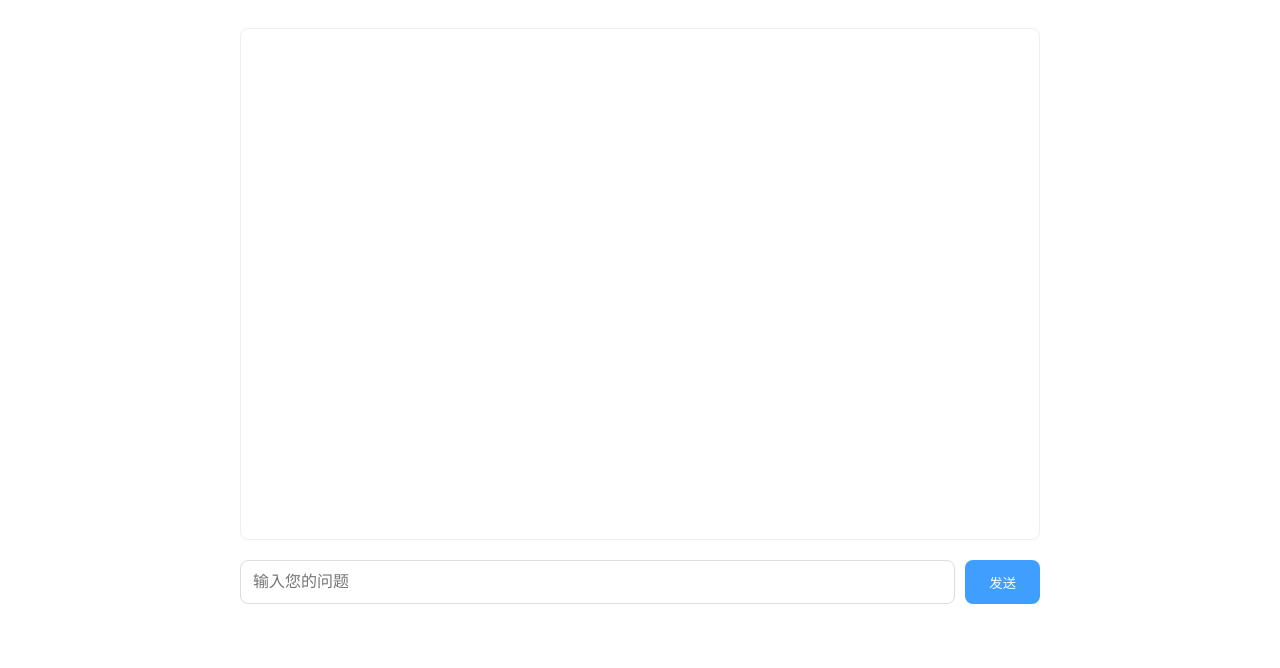
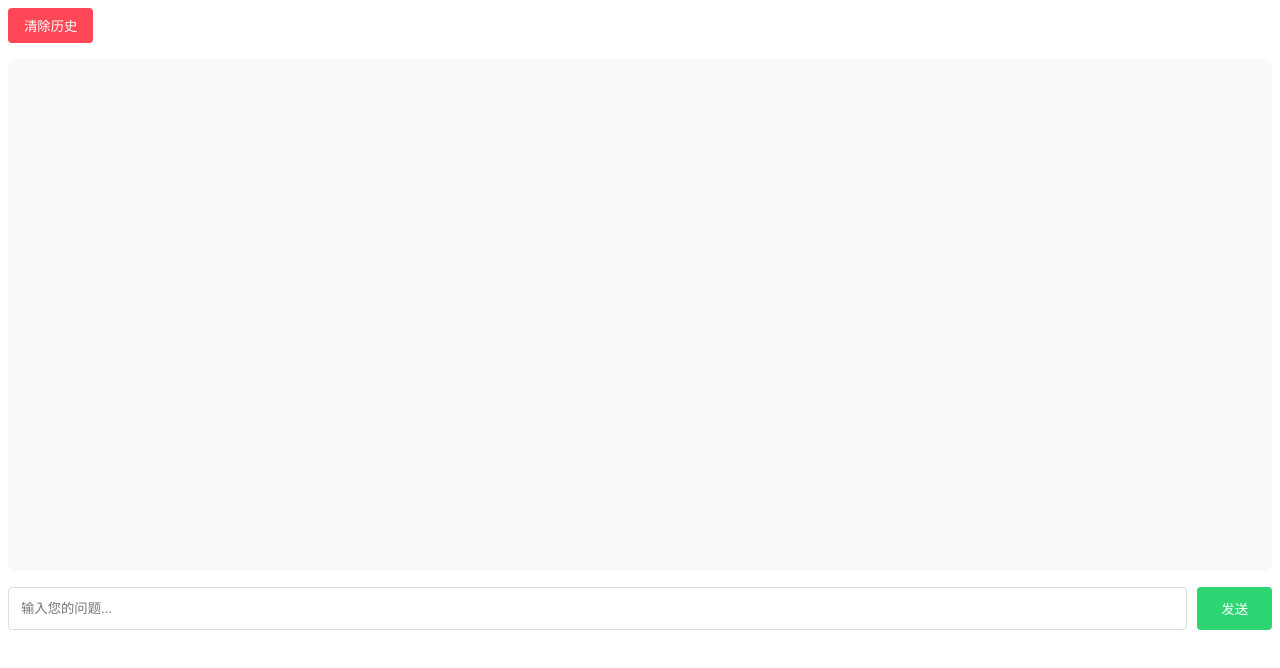
Before and after one commit to Huanswurst/Playground, a Vue app: page /student/geo-attendance-test in a window 1280 px wide. Shown: the top 668 px of the page. Built offline with nearby package versions, Linux system fonts and the light colour scheme.

Commit message:
Update GeoFaceRecognitionAttendanceTest.vue

```diff
--- a/src/views/student/GeoFaceRecognitionAttendanceTest.vue
+++ b/src/views/student/GeoFaceRecognitionAttendanceTest.vue
@@ -1,191 +1,243 @@
 <template>
   <div class="chat-container">
+    <!-- 操作按钮区域 -->
+    <div class="action-buttons">
+      <button @click="clearHistory" class="btn-clear">清除历史</button>
+      <button
+        @click="stopGeneration"
+        class="btn-stop"
+        v-if="isLoading"
+      >
+        停止生成
+      </button>
+    </div>
+
+    <!-- 消息展示区域 -->
     <div class="messages">
-      <div v-for="(msg, index) in history" :key="index" :class="['message', msg.role]">
+      <div v-for="(msg, index) in messages" :key="index" :class="['message', msg.role]">
         <div class="avatar">
           <span v-if="msg.role === 'user'">👤</span>
           <span v-else>🤖</span>
         </div>
         <div class="content">{{ msg.content }}</div>
       </div>
-      <div v-if="loading" class="loading">AI正在生成...</div>
+      <div v-if="isLoading" class="loading">AI正在思考中...</div>
     </div>
 
+    <!-- 输入区域 -->
     <div class="input-area">
       <input
-        v-model="input"
-        placeholder="输入您的问题"
+        v-model="inputText"
+        placeholder="输入您的问题..."
         @keyup.enter="sendMessage"
-        :disabled="loading"
+        :disabled="isLoading"
       />
-      <button @click="sendMessage" :disabled="loading">
-        {{ loading ? '生成中...' : '发送' }}
+      <button
+        @click="sendMessage"
+        :disabled="isLoading"
+        class="btn-send"
+      >
+        {{ isLoading ? '发送中...' : '发送' }}
       </button>
     </div>
   </div>
 </template>
 
-<script>
-export default {
-  data() {
-    return {
-      history: JSON.parse(localStorage.getItem('chatHistory')) || [],
-      input: '',
-      loading: false,
-      controller: null
+<script setup>
+import { ref } from 'vue'
+
+// 状态管理
+const messages = ref(JSON.parse(localStorage.getItem('chatHistory')) || [])
+const inputText = ref('')
+const isLoading = ref(false)
+const controller = ref(null)
+
+// 清除历史记录
+const clearHistory = () => {
+  messages.value = []
+  localStorage.removeItem('chatHistory')
+  showToast('历史记录已清除')
 }
-  },
-  methods: {
-    async sendMessage() {
-      if (!this.input.trim() || this.loading) return
 
-      this.loading = true
-      this.history.push({ role: 'user', content: this.input })
-      this.history.push({ role: 'assistant', content: '' })
+// 停止生成
+const stopGeneration = () => {
+  if (controller.value) {
+    controller.value.abort()
+    isLoading.value = false
+    showToast('已停止生成')
+  }
+}
+
+// 显示临时提示
+const showToast = (text) => {
+  const toast = document.createElement('div')
+  toast.className = 'toast-message'
+  toast.textContent = text
+  document.body.appendChild(toast)
+
+  setTimeout(() => {
+    toast.remove()
+  }, 2000)
+}
+
+// 发送消息
+const sendMessage = async () => {
+  if (!inputText.value.trim() || isLoading.value) return
 
   try {
-        this.controller = new AbortController()
-        const response = await fetch('https://www.huanswurst.top/api/chat', {
+    isLoading.value = true
+    messages.value.push({ role: 'user', content: inputText.value })
+    messages.value.push({ role: 'assistant', content: '' })
+    const messageIndex = messages.value.length - 1
+
+    controller.value = new AbortController()
+
+    const response = await fetch('/api/chat-stream', {
       method: 'POST',
       headers: { 'Content-Type': 'application/json' },
       body: JSON.stringify({
-            messages: [
-              {
-                role: "system",
-                content: ""
-              },
-              ...this.history.filter(m => m.role !== 'assistant')
-            ],
-            stream: true
+        messages: messages.value.slice(0, -1)
       }),
-          signal: this.controller.signal
+      signal: controller.value.signal
     })
 
     const reader = response.body.getReader()
     const decoder = new TextDecoder()
-        let assistantIndex = this.history.length - 1
 
     while (true) {
       const { done, value } = await reader.read()
       if (done) break
 
-          const chunk = decoder.decode(value)
-          const lines = chunk.split('\n').filter(l => l.startsWith('data: '))
+      const chunk = decoder.decode(value, { stream: true })
+      processChunk(chunk, messageIndex)
+    }
 
-          lines.forEach(line => {
+  } catch (error) {
+    handleError(error, messageIndex)
+  } finally {
+    finalizeRequest(messageIndex)
+  }
+}
+
+// 处理数据块
+const processChunk = (chunk, messageIndex) => {
+  chunk.split('\n\n').forEach(line => {
+    if (!line.startsWith('data: ')) return
     try {
       const data = JSON.parse(line.replace('data: ', ''))
       if (data.choices?.[0]?.delta?.content) {
-                this.history[assistantIndex].content += data.choices[0].delta.content
+        messages.value[messageIndex].content += data.choices[0].delta.content
       }
     } catch (e) {
-              console.warn('解析错误:', e)
+      console.warn('数据解析错误:', e)
     }
   })
 }
-      } catch (error) {
+
+// 错误处理
+const handleError = (error, messageIndex) => {
   if (error.name !== 'AbortError') {
-          this.history[assistantIndex].content = '请求失败，请重试'
-        }
-      } finally {
-        this.loading = false
-        this.input = ''
-        localStorage.setItem('chatHistory', JSON.stringify(this.history))
+    messages.value[messageIndex].content = '❌ 请求失败: ' + error.message
   }
 }
-  },
-  beforeUnmount() {
-    if (this.controller) {
-      this.controller.abort()
+
+// 结束请求处理
+const finalizeRequest = (messageIndex) => {
+  isLoading.value = false
+  inputText.value = ''
+  controller.value = null
+  saveHistory()
+
+  // 自动滚动到底部
+  setTimeout(() => {
+    const container = document.querySelector('.messages')
+    container.scrollTop = container.scrollHeight
+  }, 100)
 }
-  }
+
+// 保存历史记录
+const saveHistory = () => {
+  localStorage.setItem('chatHistory', JSON.stringify(
+    messages.value.filter(m => m.content.trim())
+  ))
 }
 </script>
 
 <style>
-.chat-container {
-  max-width: 800px;
-  margin: 0 auto;
-  padding: 20px;
+/* 新增样式 */
+.action-buttons {
+  margin-bottom: 1rem;
+  display: flex;
+  gap: 10px;
 }
 
-.messages {
-  height: 60vh;
-  overflow-y: auto;
-  border: 1px solid #eee;
-  border-radius: 8px;
-  padding: 15px;
-  margin-bottom: 20px;
+.btn-clear, .btn-stop {
+  padding: 8px 16px;
+  border-radius: 4px;
+  border: none;
+  cursor: pointer;
+  transition: opacity 0.2s;
 }
 
-.message {
-  display: flex;
-  gap: 12px;
-  margin: 15px 0;
-}
-
-.message.user {
-  flex-direction: row-reverse;
-}
-
-.avatar {
-  width: 40px;
-  height: 40px;
-  border-radius: 50%;
-  background: #f0f0f0;
-  display: flex;
-  align-items: center;
-  justify-content: center;
-  flex-shrink: 0;
-}
-
-.content {
-  max-width: 70%;
-  padding: 12px;
-  border-radius: 12px;
-  line-height: 1.6;
-}
-
-.message.user .content {
-  background: #409eff;
+.btn-clear {
+  background: #ff4757;
   color: white;
 }
 
-.message.assistant .content {
-  background: #f8f9fa;
-  border: 1px solid #eee;
+.btn-stop {
+  background: #ffa502;
+  color: white;
 }
 
+.btn-clear:hover, .btn-stop:hover {
+  opacity: 0.9;
+}
+
+.toast-message {
+  position: fixed;
+  bottom: 20px;
+  left: 50%;
+  transform: translateX(-50%);
+  background: rgba(0,0,0,0.8);
+  color: white;
+  padding: 12px 24px;
+  border-radius: 25px;
+  animation: slideUp 0.3s ease-out;
+}
+
+@keyframes slideUp {
+  from { bottom: -50px; }
+  to { bottom: 20px; }
+}
+
+/* 原有样式优化 */
 .input-area {
   display: flex;
   gap: 10px;
+  margin-top: 1rem;
 }
 
 input {
   flex: 1;
   padding: 12px;
   border: 1px solid #ddd;
-  border-radius: 8px;
-  font-size: 16px;
+  border-radius: 4px;
 }
 
-button {
+.btn-send {
   padding: 12px 24px;
-  background: #409eff;
+  background: #2ed573;
   color: white;
   border: none;
-  border-radius: 8px;
+  border-radius: 4px;
   cursor: pointer;
 }
 
-button:disabled {
-  background: #a0cfff;
-  cursor: not-allowed;
-}
-
-.loading {
-  color: #666;
-  text-align: center;
-  padding: 10px;
+.messages {
+  height: 60vh;
+  overflow-y: auto;
+  padding: 1rem;
+  background: #f8f9fa;
+  border-radius: 8px;
 }
 </style>
```
Lines whose indentation alone changed are shown as unchanged.
